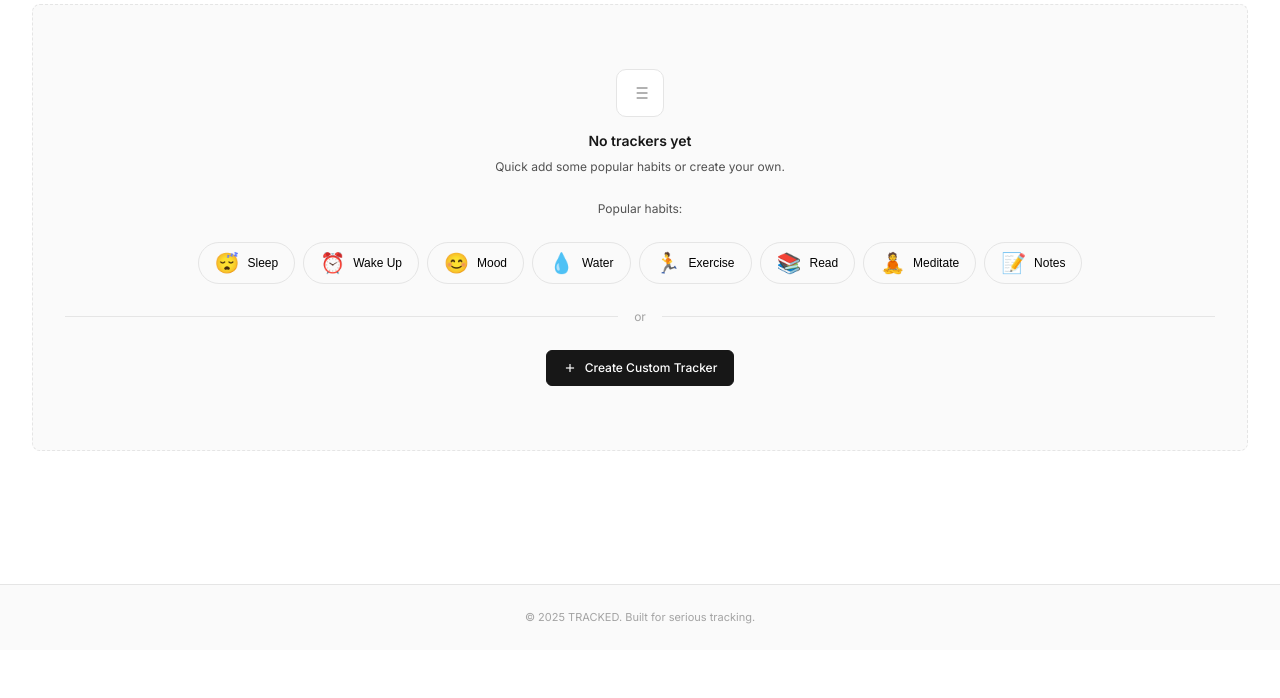
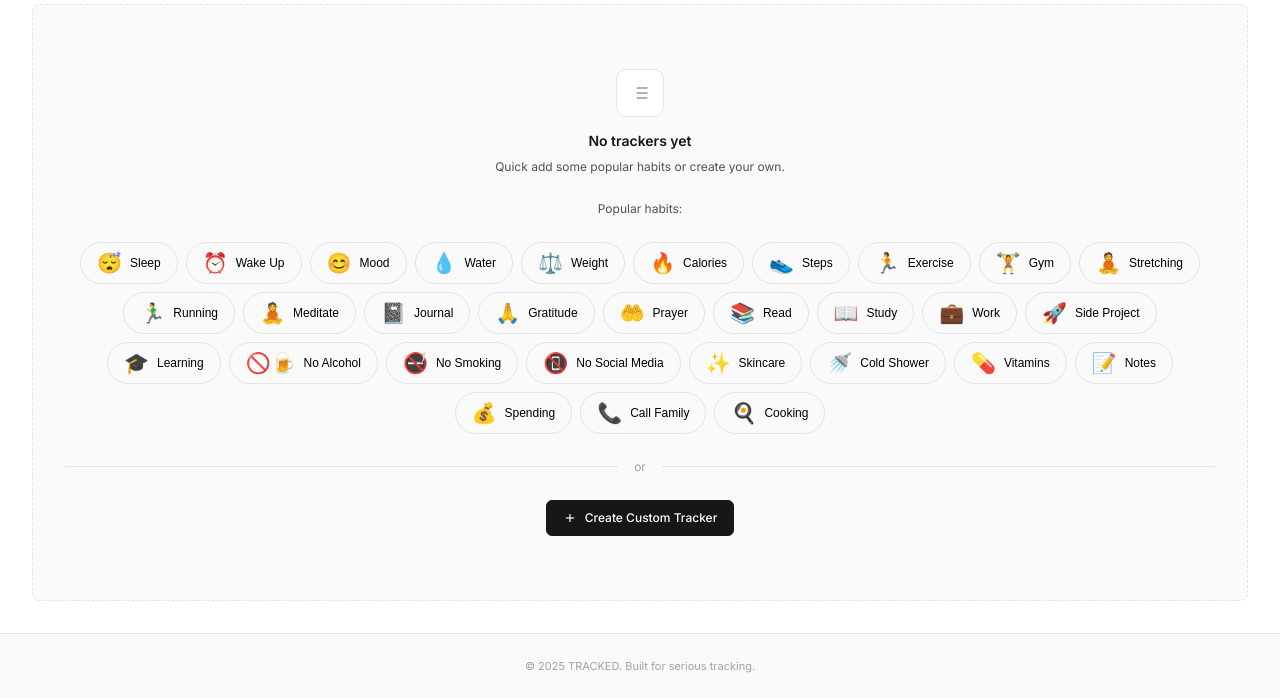
Before and after one commit to zohirhamid/TRACKED, a Django app: page /tracker/trackers/ in a window 1280 px wide. Shown: the part 167-865 px from the top of the page. Before the commit the page ends 791 px from the top, so only its background shows below. Run offline with Django 5.2, Linux system fonts and the light colour scheme; the visitor is signed in with stand-in values (Sample User, id 1); data that the repository does not hold is empty.

Commit message:
add new suggested habits

```diff
--- a/templates/tracker/tracker_list.html
+++ b/templates/tracker/tracker_list.html
@@ -108,8 +108,8 @@
                 <div class="suggested-grid">
                     {% for tracker in suggested_trackers %}
                     <button class="suggested-btn"
-                            data-slug="{{ tracker.name|lower|slugify }}"
-                            onclick="quickAddTracker('{{ tracker.name|lower|slugify }}', this)">
+                            data-slug="{{ tracker.slug }}"
+                            onclick="quickAddTracker('{{ tracker.slug }}', this)">
                         <span class="suggested-icon">{{ tracker.icon }}</span>
                         <span class="suggested-name">{{ tracker.name }}</span>
                     </button>
--- a/tracker/views.py
+++ b/tracker/views.py
@@ -165,28 +165,98 @@ class TrackerListView(LoginRequiredMixin, ListView):
 
     def get_suggested_trackers(self):
         return [
-            {'name': 'Sleep', 'tracker_type': 'duration', 'icon': '😴', 'unit': 'hours'},
-            {'name': 'Wake Up', 'tracker_type': 'duration', 'icon': '⏰'},
-            {'name': 'Mood', 'tracker_type': 'rating', 'icon': '😊', 'min_value': 1, 'max_value': 5},
-            {'name': 'Water', 'tracker_type': 'number', 'icon': '💧', 'unit': 'glasses'},
-            {'name': 'Exercise', 'tracker_type': 'binary', 'icon': '🏃'},
-            {'name': 'Read', 'tracker_type': 'binary', 'icon': '📚'},
-            {'name': 'Meditate', 'tracker_type': 'binary', 'icon': '🧘'},
-            {'name': 'Notes', 'tracker_type': 'text', 'icon': '📝'},
+            # Health & Wellness
+            {'name': 'Sleep', 'tracker_type': 'duration', 'icon': '😴', 'unit': 'hours', 'slug': 'sleep'},
+            {'name': 'Wake Up', 'tracker_type': 'time', 'icon': '⏰', 'slug': 'wakeup'},
+            {'name': 'Mood', 'tracker_type': 'rating', 'icon': '😊', 'min_value': 1, 'max_value': 5, 'slug': 'mood'},
+            {'name': 'Water', 'tracker_type': 'number', 'icon': '💧', 'unit': 'glasses', 'slug': 'water'},
+            {'name': 'Weight', 'tracker_type': 'number', 'icon': '⚖️', 'unit': 'kg', 'slug': 'weight'},
+            {'name': 'Calories', 'tracker_type': 'number', 'icon': '🔥', 'unit': 'kcal', 'slug': 'calories'},
+            {'name': 'Steps', 'tracker_type': 'number', 'icon': '👟', 'unit': 'steps', 'slug': 'steps'},
+
+            # Fitness
+            {'name': 'Exercise', 'tracker_type': 'binary', 'icon': '🏃', 'slug': 'exercise'},
+            {'name': 'Gym', 'tracker_type': 'binary', 'icon': '🏋️', 'slug': 'gym'},
+            {'name': 'Stretching', 'tracker_type': 'binary', 'icon': '🧘', 'slug': 'stretching'},
+            {'name': 'Running', 'tracker_type': 'duration', 'icon': '🏃‍♂️', 'unit': 'mins', 'slug': 'running'},
+
+            # Mindfulness & Personal
+            {'name': 'Meditate', 'tracker_type': 'binary', 'icon': '🧘', 'slug': 'meditate'},
+            {'name': 'Journal', 'tracker_type': 'binary', 'icon': '📓', 'slug': 'journal'},
+            {'name': 'Gratitude', 'tracker_type': 'binary', 'icon': '🙏', 'slug': 'gratitude'},
+            {'name': 'Prayer', 'tracker_type': 'binary', 'icon': '🤲', 'slug': 'prayer'},
+
+            # Productivity
+            {'name': 'Read', 'tracker_type': 'binary', 'icon': '📚', 'slug': 'read'},
+            {'name': 'Study', 'tracker_type': 'duration', 'icon': '📖', 'unit': 'mins', 'slug': 'study'},
+            {'name': 'Work', 'tracker_type': 'duration', 'icon': '💼', 'unit': 'hours', 'slug': 'work'},
+            {'name': 'Side Project', 'tracker_type': 'binary', 'icon': '🚀', 'slug': 'sideproject'},
+            {'name': 'Learning', 'tracker_type': 'binary', 'icon': '🎓', 'slug': 'learning'},
+
+            # Habits to Break
+            {'name': 'No Alcohol', 'tracker_type': 'binary', 'icon': '🚫🍺', 'slug': 'noalcohol'},
+            {'name': 'No Smoking', 'tracker_type': 'binary', 'icon': '🚭', 'slug': 'nosmoking'},
+            {'name': 'No Social Media', 'tracker_type': 'binary', 'icon': '📵', 'slug': 'nosocialmedia'},
+
+            # Self-care
+            {'name': 'Skincare', 'tracker_type': 'binary', 'icon': '✨', 'slug': 'skincare'},
+            {'name': 'Cold Shower', 'tracker_type': 'binary', 'icon': '🚿', 'slug': 'coldshower'},
+            {'name': 'Vitamins', 'tracker_type': 'binary', 'icon': '💊', 'slug': 'vitamins'},
+
+            # Other
+            {'name': 'Notes', 'tracker_type': 'text', 'icon': '📝', 'slug': 'notes'},
+            {'name': 'Spending', 'tracker_type': 'number', 'icon': '💰', 'unit': '£', 'slug': 'spending'},
+            {'name': 'Call Family', 'tracker_type': 'binary', 'icon': '📞', 'slug': 'callfamily'},
+            {'name': 'Cooking', 'tracker_type': 'binary', 'icon': '🍳', 'slug': 'cooking'},
         ]
 
 class QuickAddTrackerView(LoginRequiredMixin, View):
     """Quickly add a suggested tracker"""
 
     SUGGESTED_TRACKERS = {
+        # Health & Wellness
         'sleep': {'name': 'Sleep', 'tracker_type': 'duration', 'unit': 'hours'},
+        'wakeup': {'name': 'Wake Up', 'tracker_type': 'time'},
+        'mood': {'name': 'Mood', 'tracker_type': 'rating', 'min_value': 1, 'max_value': 5},
         'water': {'name': 'Water', 'tracker_type': 'number', 'unit': 'glasses'},
+        'weight': {'name': 'Weight', 'tracker_type': 'number', 'unit': 'kg'},
+        'calories': {'name': 'Calories', 'tracker_type': 'number', 'unit': 'kcal'},
+        'steps': {'name': 'Steps', 'tracker_type': 'number', 'unit': 'steps'},
+
+        # Fitness
         'exercise': {'name': 'Exercise', 'tracker_type': 'binary'},
-        'mood': {'name': 'Mood', 'tracker_type': 'rating', 'min_value': 1, 'max_value': 5},
+        'gym': {'name': 'Gym', 'tracker_type': 'binary'},
+        'stretching': {'name': 'Stretching', 'tracker_type': 'binary'},
+        'running': {'name': 'Running', 'tracker_type': 'duration', 'unit': 'mins'},
+
+        # Mindfulness & Personal
+        'meditate': {'name': 'Meditate', 'tracker_type': 'binary'},
+        'journal': {'name': 'Journal', 'tracker_type': 'binary'},
+        'gratitude': {'name': 'Gratitude', 'tracker_type': 'binary'},
+        'prayer': {'name': 'Prayer', 'tracker_type': 'binary'},
+
+        # Productivity
         'read': {'name': 'Read', 'tracker_type': 'binary'},
-        'meditate': {'name': 'Meditate', 'tracker_type': 'binary'},
-        'wakeup': {'name': 'Wake Up', 'tracker_type': 'time'},
+        'study': {'name': 'Study', 'tracker_type': 'duration', 'unit': 'mins'},
+        'work': {'name': 'Work', 'tracker_type': 'duration', 'unit': 'hours'},
+        'sideproject': {'name': 'Side Project', 'tracker_type': 'binary'},
+        'learning': {'name': 'Learning', 'tracker_type': 'binary'},
+
+        # Habits to Break
+        'noalcohol': {'name': 'No Alcohol', 'tracker_type': 'binary'},
+        'nosmoking': {'name': 'No Smoking', 'tracker_type': 'binary'},
+        'nosocialmedia': {'name': 'No Social Media', 'tracker_type': 'binary'},
+
+        # Self-care
+        'skincare': {'name': 'Skincare', 'tracker_type': 'binary'},
+        'coldshower': {'name': 'Cold Shower', 'tracker_type': 'binary'},
+        'vitamins': {'name': 'Vitamins', 'tracker_type': 'binary'},
+
+        # Other
         'notes': {'name': 'Notes', 'tracker_type': 'text'},
+        'spending': {'name': 'Spending', 'tracker_type': 'number', 'unit': '£'},
+        'callfamily': {'name': 'Call Family', 'tracker_type': 'binary'},
+        'cooking': {'name': 'Cooking', 'tracker_type': 'binary'},
     }
 
     def post(self, request, slug):
```
